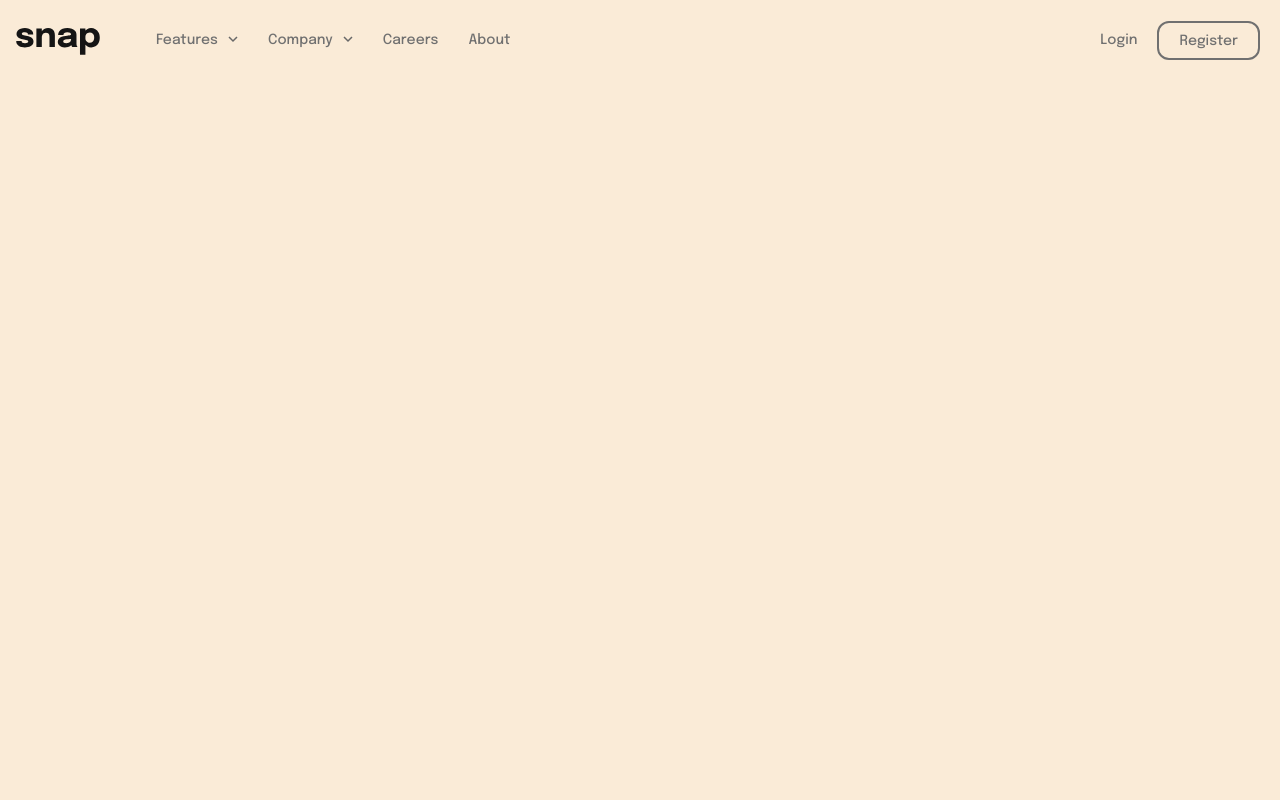
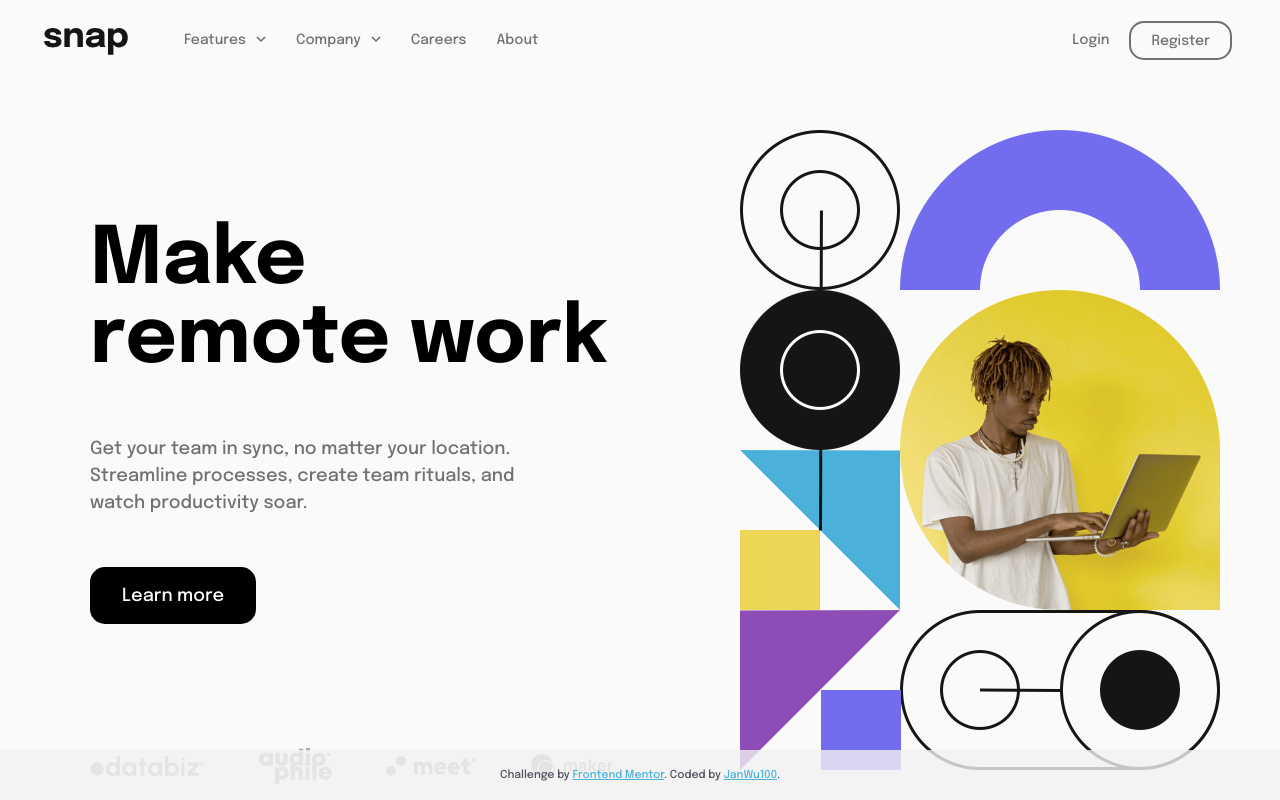
Before and after one commit to JanWu100/intro-section-with-dropdown-navigation-main, a plain HTML site: page index.html in a window 1280 px wide. Drawn offline with Linux system fonts and the light colour scheme.

Commit message:
finish challenge

```diff
--- a/css/style.css
+++ b/css/style.css
@@ -1,6 +1,7 @@
 :root {
   --fontsize-p: 1.8rem;
   --color-dark: #707070;
+  --color-background: #fafafa;
 }
 
 html {
@@ -16,19 +17,28 @@ html {
 body {
   font-family: "Epilogue", sans-serif;
   font-size: var(--fontsize-p);
-  overflow: hidden;
-  background-color: antiquewhite;
+  overflow-x: hidden;
+  background-color: var(--color-background);
+
+}
+h1 {
+  font-size: clamp(3.5rem, 8vw ,5rem);
+  line-height: 1;
+  margin: 0;
 }
 
 p {
-  font-size: var(--fontsize-p);
+  font-size: 1.6rem;
+  font-weight: 500;
+  color: var(--color-dark);
 }
 
 .nav {
-  background-color: antiquewhite;
   height: 80px;
   display: flex;
   width: 100%;
+  max-width: 1440px;
+  margin: 0 auto;
   align-items: center;
   flex-wrap: wrap;
   justify-content: space-between;
@@ -40,22 +50,21 @@ p {
 }
 
 .nav__menu {
-  position: absolute;
+  position: fixed;
   background-color: white;
   top: 0;
   right: 0;
   min-width: 240px;
   height: 100%;
   padding: 2rem 2rem 2rem 2.5rem;
-
-  transition: transform 0.3s;
+  transform: translateX(0%);
+  transition: transform 0.3s, opacity .3s;
+  z-index: 10;
 }
 
 .nav__menu--hidden {
-  /* opacity: 0; */
   transform: translateX(100%);
   opacity: 0;
-  /* pointer-events: none; */
 }
 
 .nav__menu__close-icon {
@@ -65,6 +74,7 @@ p {
 .nav__menu__login {
   display: flex;
   flex-direction: column;
+  row-gap: 10px;
 }
 
 .list {
@@ -104,30 +114,43 @@ p {
 
 .btn {
   padding: 1rem 2rem;
-  width: 100%;
   background: none;
   border: none;
   font-size: 1.4rem;
   line-height: 1;
-  margin-bottom: 1rem;
   color: var(--color-dark);
   cursor: pointer;
 }
 
 .btn--outline {
   border: 2px solid var(--color-dark);
-  border-radius: 1.2rem;
+  border-radius: 1.5rem;
   padding-top: 1.1rem;
+}
+
+.btn--big {
+  width: fit-content;
+  padding: 1.6rem 2.2rem 1.5rem;
+  font-size: 1.6rem;
+  font-weight: 500;
+  margin: 1.8rem 0 3rem;
+}
+
+.btn--black {
+  background-color: black;
+  border-color: black;
+  color: white;
 }
 
 .btn:hover {
   color: black;
   border-color: black;
+  background: none;
 }
-
 
 .dropdown {
   position: relative;
+
 }
 .dropdown__arrow {
   padding-left: 1rem;
@@ -137,6 +160,8 @@ p {
   opacity: 0;
   max-height: 0px;
   pointer-events: none;
+
+
 }
 
 .dropdown--active .dropdown__menu {
@@ -146,7 +171,8 @@ p {
   max-height: 500px;
   margin-top: 3rem;
   margin-left: 2rem;
-  transition: max-height .6s, opacity .3s;
+  transition: max-height 0.6s, opacity 0.3s;
+
 }
 .dropdown__link::after {
   padding-left: 1rem;
@@ -157,15 +183,95 @@ p {
   content: url(../images/icon-arrow-up.svg);
 }
 
+.header {
+  display: grid;
+  row-gap: 4rem;
+  width: 100%;
+  min-height: fit-content;
+  margin-bottom: 8rem;
+
+}
+
+.header__body {
+  position: relative;
+  height: calc(100% - 60px);
+  text-align: center;
+  padding: 0 2rem;
+
+}
+.header__body__text {
+  line-height: 1.5;
+}
+
+.header__body__sponsors {
+  display: flex;
+  margin-top: 20px;
+  padding: 0 2rem;
+  width: 100%;
+  height: 40px;
+  align-items: center;
+  justify-content: space-around;
+  gap: 2rem;
+}
+.header__body__sponsors__item {
+  max-width: min(23%, 120px);
+}
+.header__image {
+  grid-area: 1;
+}
+
+.header__image--desktop {
+  display: none;
+}
+.header__image--mobile {
+  width: 100%;
+}
+
+footer {
+  position: fixed;
+  height: 50px;
+  background-color: rgba(242, 242, 242, 0.8);
+  width: 100%;
+  bottom: 0%;
+  display: flex;
+  justify-content: center;
+  align-items: center;
+}
+
+.attribution {
+  font-size: 11px;
+  text-align: center;
+
+  color: #4d4f5c;
+}
+.attribution a {
+  color: #4bb0da;
+}
+.attribution a:hover {
+  color: #4c47dd;
+}
+
 @media screen and (min-width: 768px) {
+  h1{
+    font-size: clamp(7rem, 6.7vw, 7.9rem);
+  }
+  p {
+    font-size: var(--fontsize-p);
+  }
   .nav {
     flex-wrap: nowrap;
+    padding: 0 1rem;
   }
   .nav__menu__close-icon {
     display: none;
   }
 
   .list {
+    margin: 0;
+  }
+  .btn--big {
+    padding: 1.8rem 3rem 1.7rem;
+    font-size: 1.8rem;
     margin: 0;
   }
 
@@ -223,12 +329,70 @@ p {
   .dropdown li:last-child {
     margin-bottom: 0;
   }
+  .dropdown__menu {
+    position: absolute;
+
+    opacity: 0;
+    transition: opacity 0.3s;
+    max-height: unset;
+    margin: 2rem 0 0;
+
+  }
   .dropdown--active .dropdown__menu {
+    position: absolute;
     pointer-events: all;
     opacity: 1;
     margin: 2rem 0 0;
-    position: absolute;
-    transition: opacity .3s;
 
   }
+  .header {
+    grid-template-columns: 55% 45%;
+    max-width: 1160px;
+    margin: 4rem auto 0;
+  }
+  .header__body__sponsors {
+    padding-left: 3rem;
+    justify-content: space-between;
+    width: 90%;
+  }
+
+  .header__body {
+    max-width: 90%;
+    padding-left: 3rem;
+    text-align: left;
+    display: flex;
+    flex-direction: column;
+    justify-content: center;
+  }
+  .header__body__text {
+    max-width: 44ch;
+    margin: 5.6rem 0 5rem;
+    margin-top: clamp(2rem, 5vw, 5.6rem);
+
+    margin-bottom: clamp(2rem, 4vw, 5rem);
+    line-height: 1.5;
+  }
+  .header__image {
+    grid-area: 1/2;
+    text-align: right;
+    padding: 1rem 0;
+
+  }
+  .header__image--desktop {
+    display: initial;
+    width: 100%;
+    max-width: 480px;
+    text-align: right;
+
+  }
+  .header__image--mobile {
+   display: none;
+  }
 }
+
+@media screen and (min-width: 1200px) {
+  .nav {
+    flex-wrap: nowrap;
+    padding: 0 2.8rem;
+  }
+}
--- a/index.html
+++ b/index.html
@@ -24,15 +24,15 @@
   <body>
     <nav class="nav">
       <div class="nav__logo">
-        <img src="./images/logo.svg" alt="" srcset="" />
+        <img src="./images/logo.svg" alt="" />
       </div>
       <div class="nav__burger">
-        <img src="./images/icon-menu.svg" alt="" srcset="" />
+        <img src="./images/icon-menu.svg" alt="" />
       </div>
 
       <div class="nav__menu nav__menu--hidden">
         <div class="nav__menu__close-icon">
-          <img src="./images/icon-close-menu.svg" alt="" srcset="" />
+          <img src="./images/icon-close-menu.svg" alt="" />
         </div>
         <ul class="list">
           <li class="list__item list__item--nav">
@@ -40,24 +40,56 @@
               <a class="dropdown__link" href="#">Features</a>
               <div class="dropdown__menu dropdown__menu--left">
                 <ul class="list">
-                  <li class="list__item list__item--dropdown"><a href="#"><span class="list__item__icon"><img src="./images/icon-todo.svg" alt=""/></span>Todo List</a></li>
-                  <li class="list__item list__item--dropdown"><a href="#"><span class="list__item__icon"><img src="./images/icon-calendar.svg" alt=""/></span>Calendar</a></li>
-                  <li class="list__item list__item--dropdown"><a href="#"><span class="list__item__icon"><img src="./images/icon-reminders.svg" alt=""/></span>Reminders</a></li>
-                  <li class="list__item list__item--dropdown"><a href="#"><span class="list__item__icon"><img src="./images/icon-planning.svg" alt=""/></span>Planning</a></li>
+                  <li class="list__item list__item--dropdown">
+                    <a href="#"
+                      ><span class="list__item__icon"
+                        ><img src="./images/icon-todo.svg" alt="" /></span
+                      >Todo List</a
+                    >
+                  </li>
+                  <li class="list__item list__item--dropdown">
+                    <a href="#"
+                      ><span class="list__item__icon"
+                        ><img src="./images/icon-calendar.svg" alt="" /></span
+                      >Calendar</a
+                    >
+                  </li>
+                  <li class="list__item list__item--dropdown">
+                    <a href="#"
+                      ><span class="list__item__icon"
+                        ><img src="./images/icon-reminders.svg" alt="" /></span
+                      >Reminders</a
+                    >
+                  </li>
+                  <li class="list__item list__item--dropdown">
+                    <a href="#"
+                      ><span class="list__item__icon"
+                        ><img src="./images/icon-planning.svg" alt="" /></span
+                      >Planning</a
+                    >
+                  </li>
                 </ul>
               </div>
             </div>
           </li>
-          <li class="list__item list__item--nav"><div class="dropdown">
-            <a class="dropdown__link" href="#">Company</a>
-            <div class="dropdown__menu dropdown__menu--right">
-              <ul class="list">
-                <li class="list__item list__item--dropdown"><a href="#">History</a></li>
-                <li class="list__item list__item--dropdown"><a href="#">Our Team</a></li>
-                <li class="list__item list__item--dropdown"><a href="#">Blog</a></li>
-              </ul>
+          <li class="list__item list__item--nav">
+            <div class="dropdown">
+              <a class="dropdown__link" href="#">Company</a>
+              <div class="dropdown__menu dropdown__menu--right">
+                <ul class="list">
+                  <li class="list__item list__item--dropdown">
+                    <a href="#">History</a>
+                  </li>
+                  <li class="list__item list__item--dropdown">
+                    <a href="#">Our Team</a>
+                  </li>
+                  <li class="list__item list__item--dropdown">
+                    <a href="#">Blog</a>
+                  </li>
+                </ul>
+              </div>
             </div>
-          </div></li>
+          </li>
           <li class="list__item list__item--nav"><a href="#">Careers</a></li>
           <li class="list__item list__item--nav"><a href="#">About</a></li>
         </ul>
@@ -68,9 +100,69 @@
       </div>
     </nav>
 
+    <header>
+      <section class="header">
+        <div>
+          <div class="header__body">
+            <h1>Make remote work</h1>
+            <p class="header__body__text">
+              Get your team in sync, no matter your location. Streamline
+              processes, create team rituals, and watch productivity soar.
+            </p>
+            <button class="btn btn--outline btn--big btn--black">
+              Learn more
+            </button>
+          </div>
+          <div class="header__body__sponsors">
+            <img
+              class="header__body__sponsors__item"
+              src="./images/client-databiz.svg"
+              alt=""
+            />
+            <img
+              class="header__body__sponsors__item"
+              src="./images/client-audiophile.svg"
+              alt=""
+            />
+            <img
+              class="header__body__sponsors__item"
+              src="./images/client-meet.svg"
+              alt=""
+            />
+            <img
+              class="header__body__sponsors__item"
+              src="./images/client-maker.svg"
+              alt=""
+            />
+          </div>
+        </div>
+        <div class="header__image">
+          <img
+            class="header__image--desktop"
+            src="./images/image-hero-desktop.png"
+            alt=""
+          />
+          <img
+            class="header__image--mobile"
+            src="./images/image-hero-mobile.png"
+            alt=""
+          />
+        </div>
+      </section>
+    </header>
+
+    <footer>
+      <div class="attribution">
+        Challenge by
+        <a
+          href="https://www.frontendmentor.io/challenges/intro-section-with-dropdown-navigation-ryaPetHE5"
+          target="_blank"
+          >Frontend Mentor</a
+        >. Coded by
+        <a href="https://github.com/JanWu100" target="_blank">JanWu100</a>.
+      </div>
+    </footer>
+
     <script src="./js/main.js"></script>
-    <!-- Login Register Make remote work Get your team
-    in sync, no matter your location. Streamline processes, create team rituals,
-    and watch productivity soar. Learn more -->
   </body>
 </html>
--- a/js/main.js
+++ b/js/main.js
@@ -1,11 +1,9 @@
 document.querySelector(".nav__burger").addEventListener("click", () => {
-  console.log("a");
   document.querySelector(".nav__menu").classList.remove("nav__menu--hidden");
 });
 document
   .querySelector(".nav__menu__close-icon")
   .addEventListener("click", () => {
-    console.log("b");
     document.querySelector(".nav__menu").classList.add("nav__menu--hidden");
   });
 
```
Also changed, not shown: screenshot.png (added), 4 other files.
